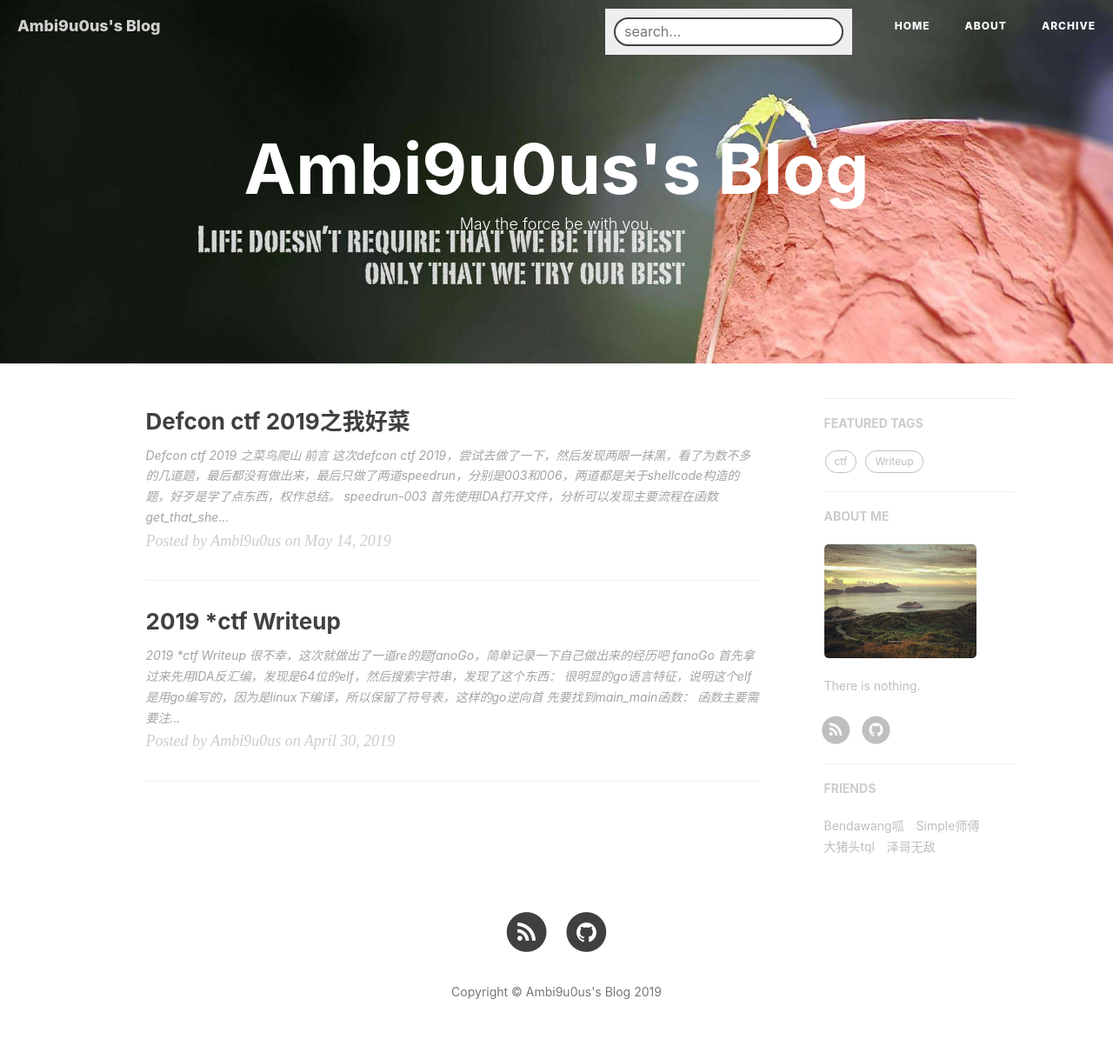
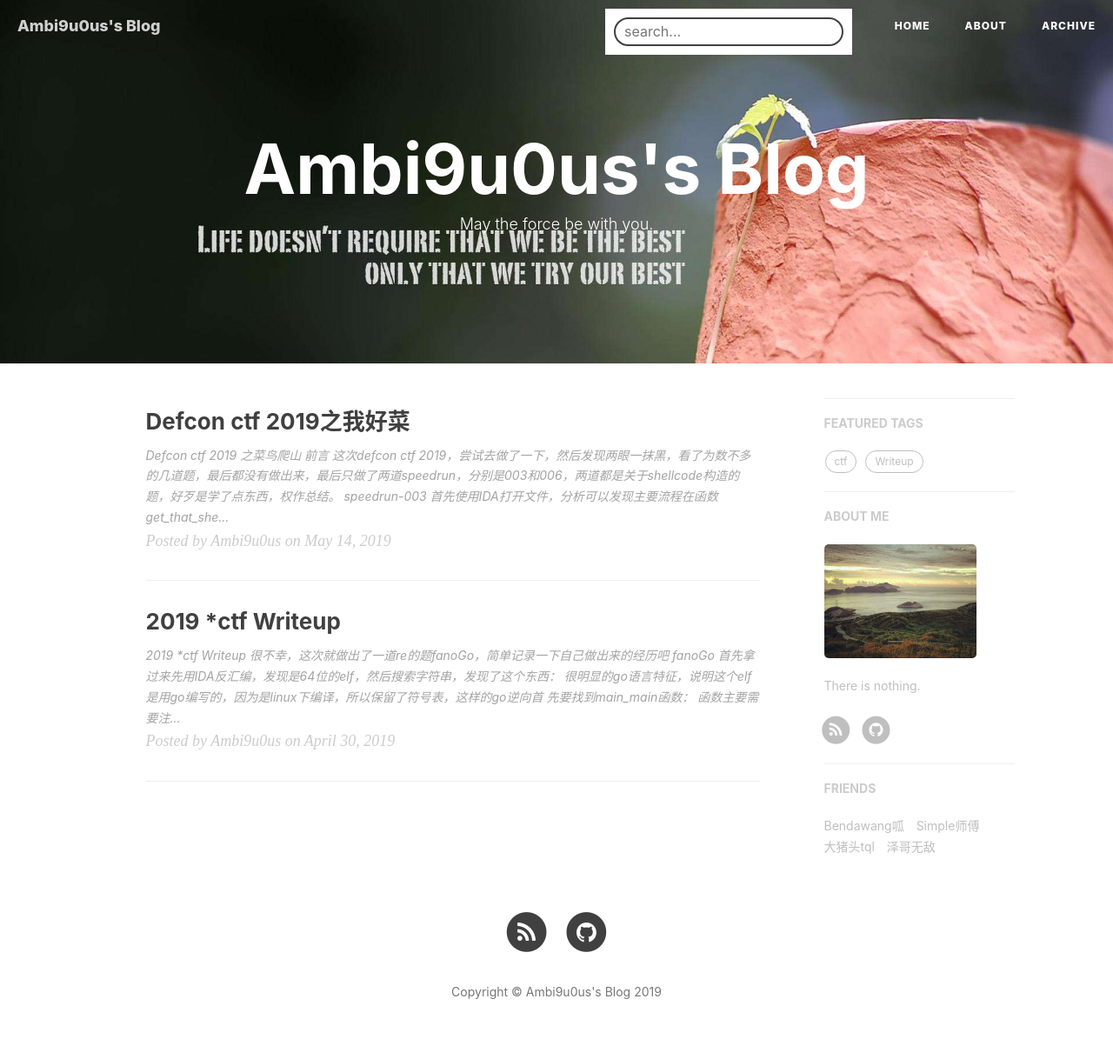
Before and after one commit to Ambi9u0us/Ambi9u0us, a Jekyll site: the page built from index.html, in a window 1280 px wide. Shown: the whole page at 87% size. Built offline with Jekyll 4.4.1, drawn with Linux system fonts in a browser that asks for light colours; nearby versions of some CDN libraries; the list of posts is cut into pages by our own code; comment, search, counter and statistics services are not loaded.

Commit message:
Update nav.html

```diff
--- a/_includes/nav.html
+++ b/_includes/nav.html
@@ -39,7 +39,7 @@
 </nav>
 
 <!-- HTML elements for search-->
-<div id="search-container" style="float:right;position: fixed;right:300px; top:10px; z-index:999999;background:#eeeeee;padding:10px 10px 0px 10px;">
+<div id="search-container" style="float:right;position: fixed;right:300px; top:10px; z-index:999999;background:#ffffff;padding:10px 10px 0px 10px;">
   <input type="text" id="search-input" placeholder="search..." style="border:2px solid;border-radius:25px;padding-left:10px !important;" >
   <ul id="results-container" style="max-width:300px;"></ul>
 </div>
```
